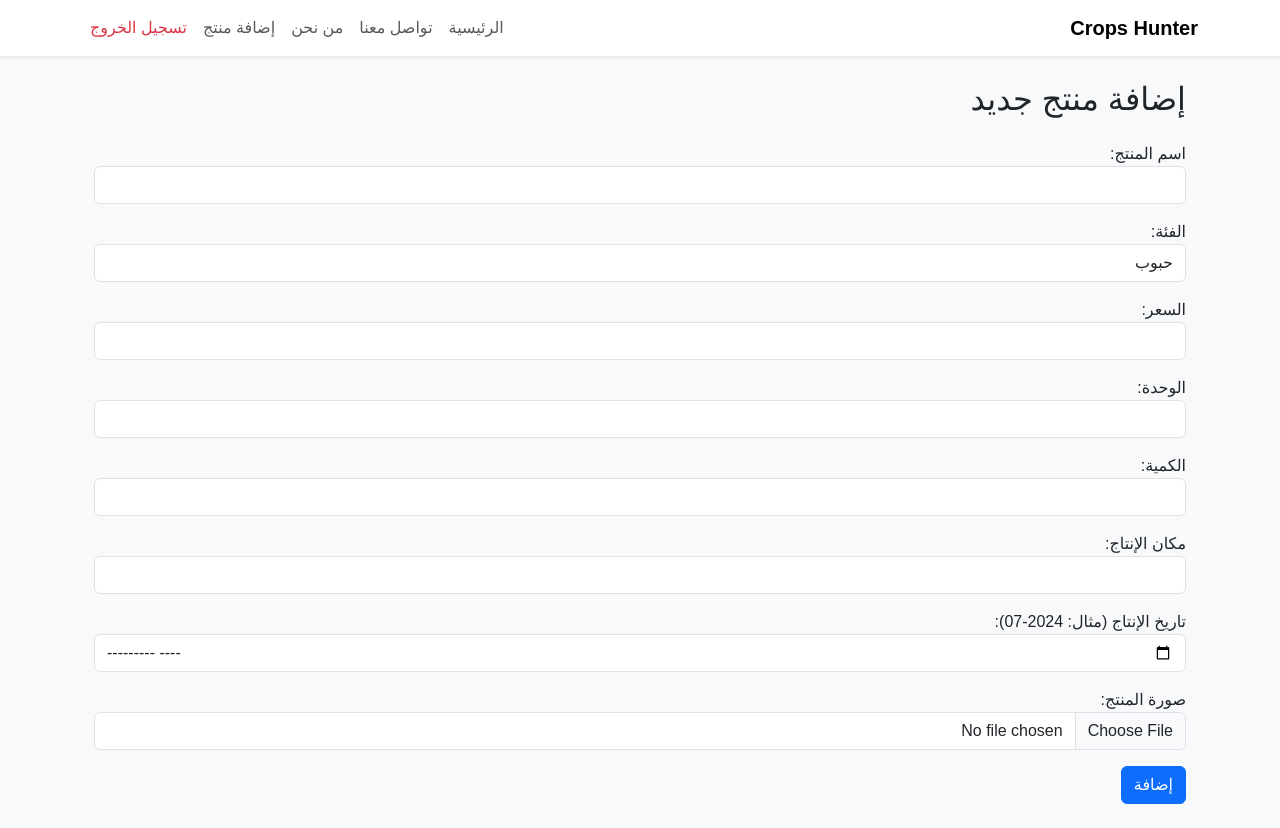
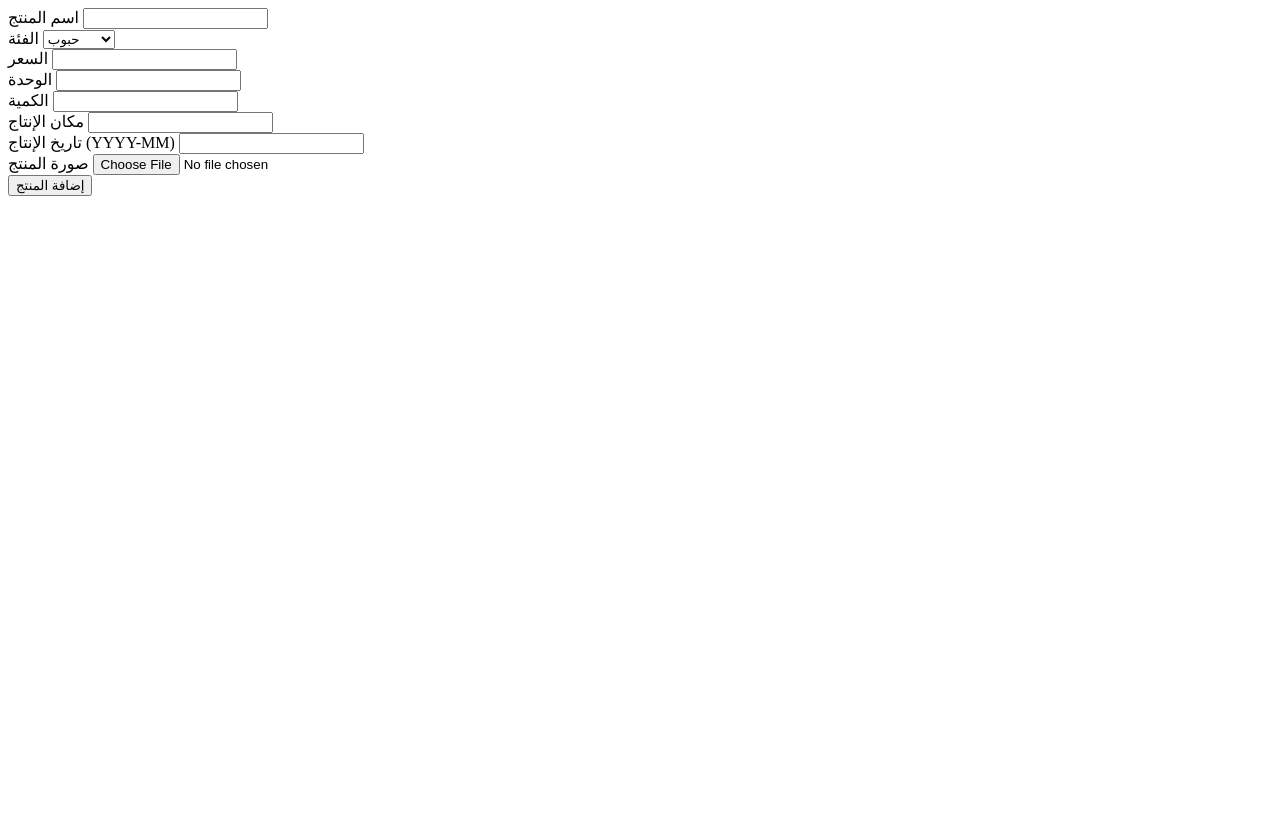
Before and after one commit to Aljaili-Elsmani/Crops-hunter, a Flask app: page /add in a window 1280 px wide. After the commit the page ends 196 px from the top, so only its background shows below. Run offline with Flask 3, Linux system fonts and the light colour scheme; the visitor is signed in with stand-in values (Sample User, id 1).

Commit message:
Update add_product.html

```diff
--- a/templates/add_product.html
+++ b/templates/add_product.html
@@ -1,47 +1,40 @@
-{% extends 'base.html' %}
-{% block content %}
-<div class="container">
-    <h2 class="mb-4">إضافة منتج جديد</h2>
 <form method="POST" enctype="multipart/form-data">
     <div class="mb-3">
-            <label>اسم المنتج:</label>
+        <label>اسم المنتج</label>
         <input type="text" name="name" class="form-control" required>
     </div>
     <div class="mb-3">
-            <label>الفئة:</label>
+        <label>الفئة</label>
         <select name="category" class="form-control" required>
             <option value="حبوب">حبوب</option>
             <option value="بقوليات">بقوليات</option>
             <option value="خضروات">خضروات</option>
             <option value="لحوم">لحوم</option>
-                <option value="أخرى">أخرى</option>
         </select>
     </div>
     <div class="mb-3">
-            <label>السعر:</label>
+        <label>السعر</label>
         <input type="text" name="price" class="form-control" required>
     </div>
     <div class="mb-3">
-            <label>الوحدة:</label>
+        <label>الوحدة</label>
         <input type="text" name="unit" class="form-control">
     </div>
     <div class="mb-3">
-            <label>الكمية:</label>
+        <label>الكمية</label>
         <input type="text" name="quantity" class="form-control">
     </div>
     <div class="mb-3">
-            <label>مكان الإنتاج:</label>
+        <label>مكان الإنتاج</label>
         <input type="text" name="origin" class="form-control">
     </div>
     <div class="mb-3">
-            <label>تاريخ الإنتاج (مثال: 2024-07):</label>
-            <input type="month" name="production_date" class="form-control">
+        <label>تاريخ الإنتاج (YYYY-MM)</label>
+        <input type="text" name="production_date" class="form-control">
     </div>
     <div class="mb-3">
-            <label>صورة المنتج:</label>
-            <input type="file" name="image" accept="image/*" class="form-control">
+        <label>صورة المنتج</label>
+        <input type="file" name="image" class="form-control">
     </div>
-        <button type="submit" class="btn btn-primary">إضافة</button>
+    <button type="submit" class="btn btn-primary">إضافة المنتج</button>
 </form>
-</div>
-{% endblock %}
```
Lines whose indentation alone changed are shown as unchanged.
